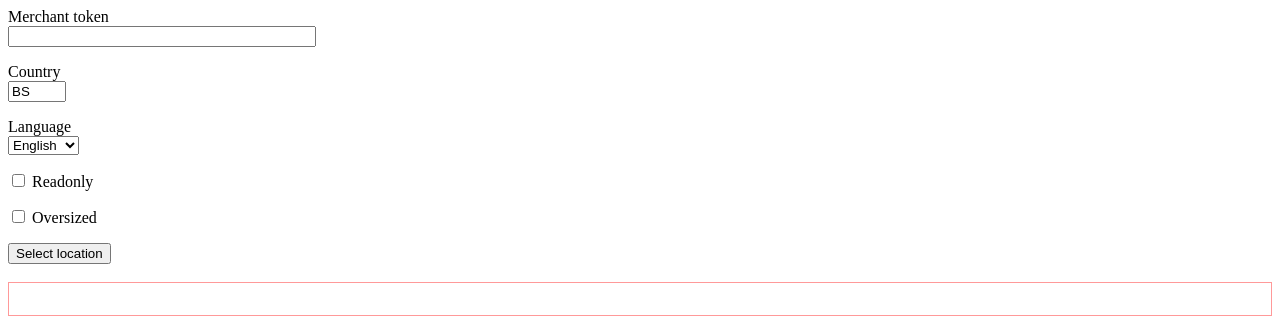
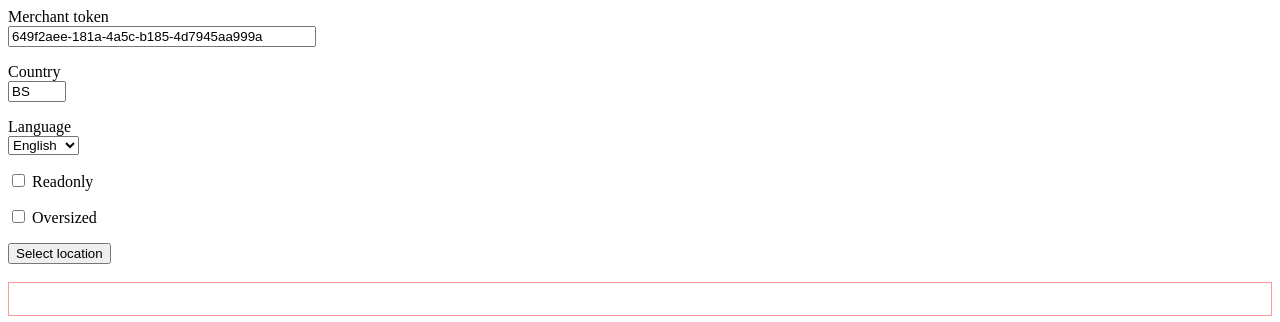
Before and after one commit to Click-to-Collect/clickbox-widget, a website built with webpack: page dist/demo.html in a window 1280 px wide. Built offline with nearby package versions, Linux system fonts and the light colour scheme.

Commit message:
feat: default demo token

```diff
--- a/dist/demo.html
+++ b/dist/demo.html
@@ -27,7 +27,7 @@
   <body>
     <label>
       Merchant token<br>
-      <input type="text" name="token" value="" style="width: 300px;">
+      <input type="text" name="token" value="649f2aee-181a-4a5c-b185-4d7945aa999a" style="width: 300px;">
     </label>
     <label>
       Country<br>
```
